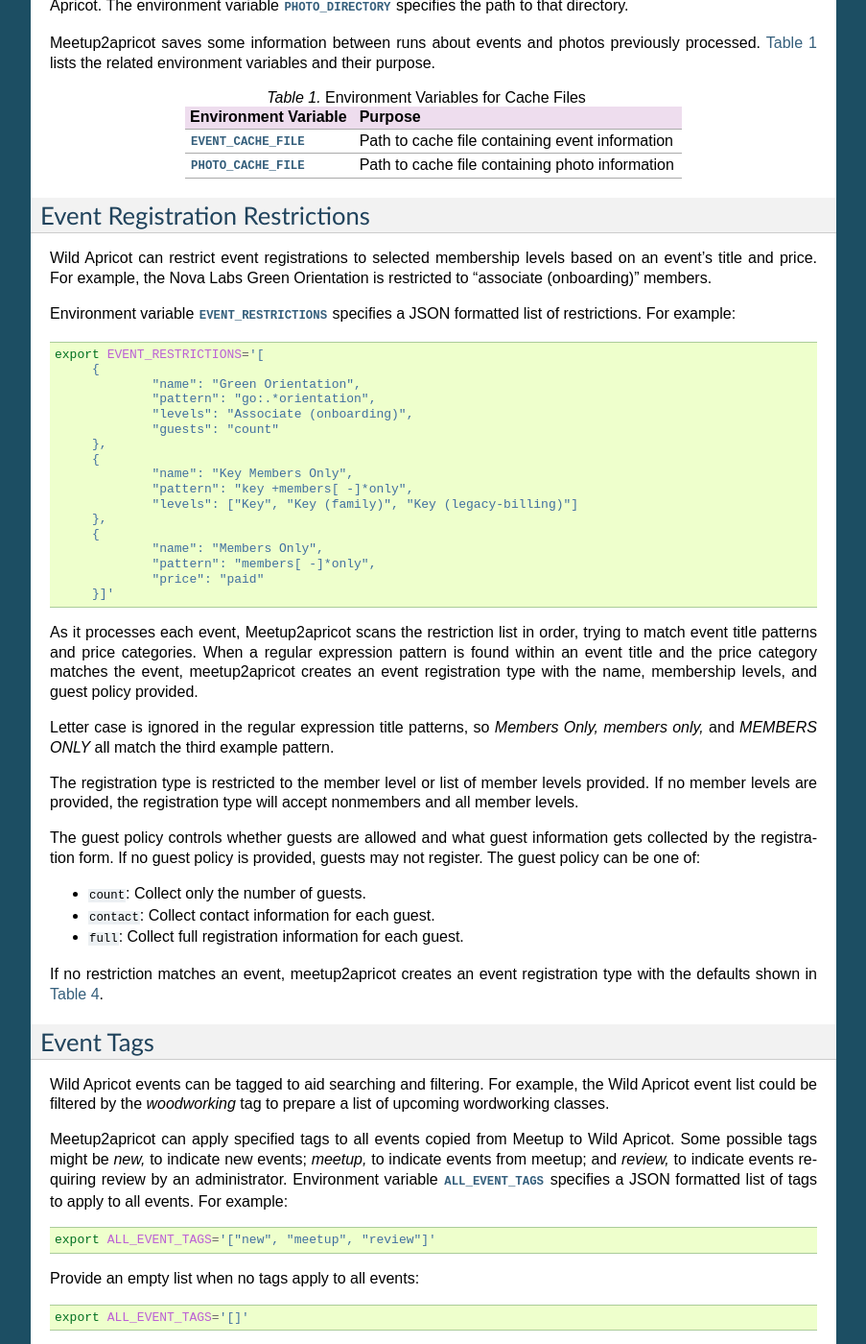
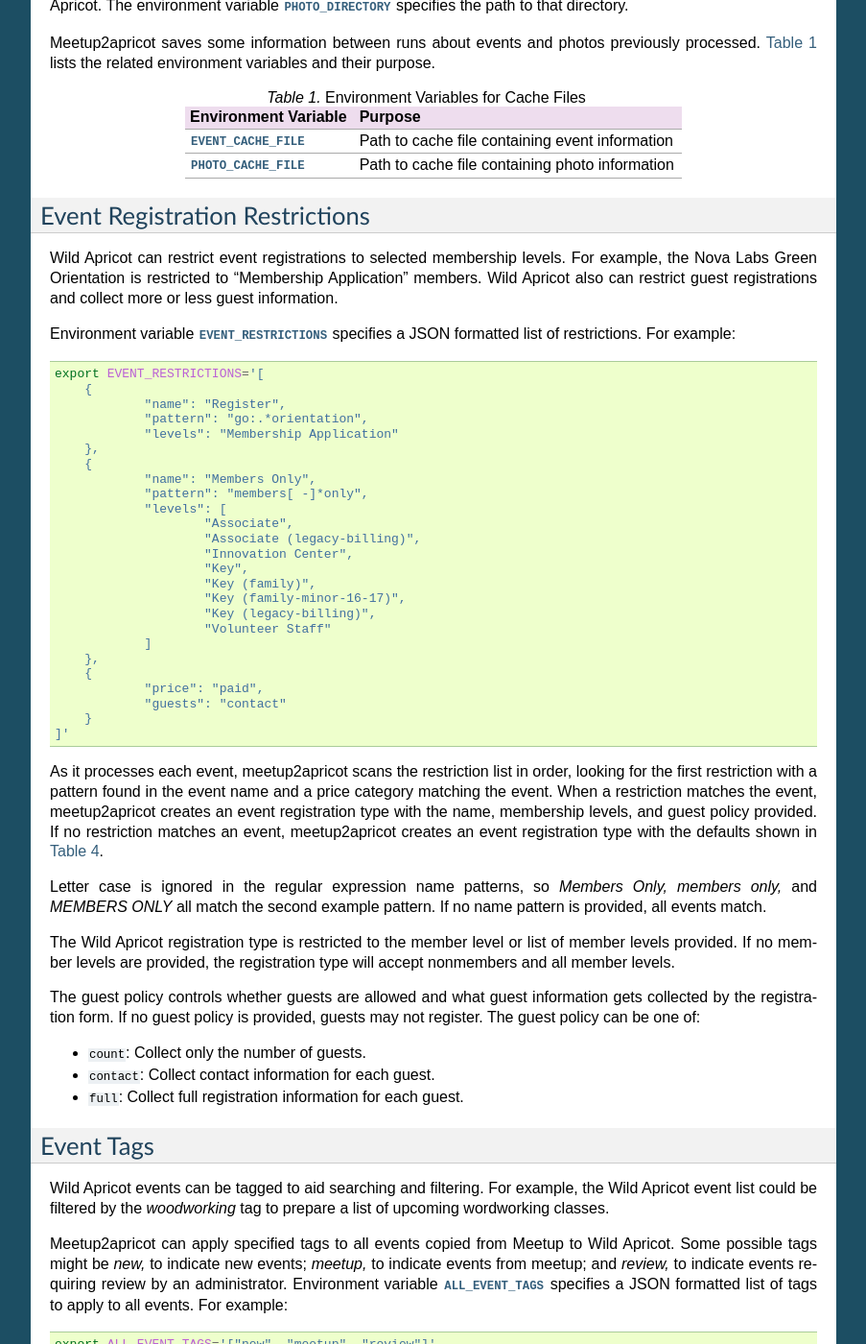
Before and after one commit to nova-labs/meetup2apricot, a Sphinx documentation site: the page built from docs/user-manual/configuration.rst, in a window 1280 px wide and 1400 px high, scrolled down 3178 px. Shown: the whole window at 96% size, without its empty margins (198-1101 px from the left). Built offline with Sphinx 7.4.7, drawn with Linux system fonts in a browser that asks for light colours; some of the changed text lies outside the part shown.

Commit message:
Improve documentation of registration restrictions.

```diff
--- a/docs/man/meetup2apricot.rst
+++ b/docs/man/meetup2apricot.rst
@@ -174,7 +174,7 @@
    +=============+=====================================================================+==================+
    | ``name``    | Event registration type name                                        | ``RSVP``         |
    +-------------+---------------------------------------------------------------------+------------------+
-   | ``pattern`` | Case-insensitive regular expression to match an event title         | Match all titles |
+   | ``pattern`` | Case-insensitive regular expression to match an event name          | Match all names  |
    +-------------+---------------------------------------------------------------------+------------------+
    | ``price``   | ``free`` or ``paid``                                                | Match all prices |
    +-------------+---------------------------------------------------------------------+------------------+
--- a/docs/user-manual/configuration.rst
+++ b/docs/user-manual/configuration.rst
@@ -158,44 +158,57 @@
 Event Registration Restrictions
 -------------------------------
 
-Wild Apricot can restrict event registrations to selected membership levels
-based on an event's title and price.
-For example, the Nova Labs Green Orientation is restricted to "associate
-(onboarding)" members.
+Wild Apricot can restrict event registrations to selected membership levels.
+For example, the Nova Labs Green Orientation is restricted to "Membership
+Application" members.
+Wild Apricot also can restrict guest registrations and collect more or less
+guest information.
 
 Environment variable :envvar:`EVENT_RESTRICTIONS` specifies a JSON formatted
 list of restrictions.
 For example::
 
     export EVENT_RESTRICTIONS='[
-         {
-                 "name": "Green Orientation",
-                 "pattern": "go:.*orientation",
-                 "levels": "Associate (onboarding)",
-                 "guests": "count"
-         },
-         {
-                 "name": "Key Members Only",
-                 "pattern": "key +members[ -]*only",
-                 "levels": ["Key", "Key (family)", "Key (legacy-billing)"]
-         },
-         {
-                 "name": "Members Only",
-                 "pattern": "members[ -]*only",
-                 "price": "paid"
-         }]'
+        {
+                "name": "Register",
+                "pattern": "go:.*orientation",
+                "levels": "Membership Application"
+        },
+        {
+                "name": "Members Only",
+                "pattern": "members[ -]*only",
+                "levels": [
+                        "Associate",
+                        "Associate (legacy-billing)",
+                        "Innovation Center",
+                        "Key",
+                        "Key (family)",
+                        "Key (family-minor-16-17)",
+                        "Key (legacy-billing)",
+                        "Volunteer Staff"
+                ]
+        },
+        {
+                "price": "paid",
+                "guests": "contact"
+        }
+    ]'
 
-As it processes each event, Meetup2apricot scans the restriction list in order,
-trying to match event title patterns and price categories.
-When a regular expression pattern is found within an event title and the price
-category matches the event, meetup2apricot creates an event registration type
-with the name, membership levels, and guest policy provided.
+As it processes each event, meetup2apricot scans the restriction list in order,
+looking for the first restriction with a pattern found in the event name and a
+price category matching the event.
+When a restriction matches the event, meetup2apricot creates an event
+registration type with the name, membership levels, and guest policy provided.
+If no restriction matches an event, meetup2apricot creates an event
+registration type with the defaults shown in
+:numref:`Table %s <default_restriction_values>`.
 
-Letter case is ignored in the regular expression title patterns, so *Members
-Only, members only,* and *MEMBERS ONLY* all match the third example pattern.
+Letter case is ignored in the regular expression name patterns, so *Members
+Only, members only,* and *MEMBERS ONLY* all match the second example pattern.
+If no name pattern is provided, all events match.
 
-The registration type is restricted to the member level or list of member
-levels provided.
+The Wild Apricot registration type is restricted to the member level or list of
+member levels provided.
 If no member levels are provided, the registration type will accept nonmembers
 and all member levels.
 
@@ -207,10 +220,6 @@
 * ``count``: Collect only the number of guests.
 * ``contact``: Collect contact information for each guest.
 * ``full``: Collect full registration information for each guest.
-
-If no restriction matches an event, meetup2apricot creates an event
-registration type with the defaults shown in
-:numref:`Table %s <default_restriction_values>`.
 
 Event Tags
 ----------
@@ -234,7 +243,7 @@
 
     export ALL_EVENT_TAGS='[]'
 
-Meetup2apricot can translate accounting codes from event titles into Wild
+Meetup2apricot can translate accounting codes from event name into Wild
 Apricot event tags.
 |Nova Labs Accounting Codes|_ contains the authoritative list of accounting
 codes and their event tags.
@@ -253,7 +262,7 @@
 
 .. |Nova Labs Accounting Codes| replace:: The Nova Labs wiki
 
-Meetup2apricot would extract accounting code *RO* from event title "RO: Robot
+Meetup2apricot would extract accounting code *RO* from event name "RO: Robot
 Group Meetup" and use the ``CODES_TO_TAGS`` mapping to apply tags *electronics*
 and *3d-printing* to the event.
 
--- a/docs/user-manual/overview.rst
+++ b/docs/user-manual/overview.rst
@@ -48,6 +48,7 @@
 - Wild Apricot API credentials
 - Date/time thresholds for event conversion
 - Event tagging
+- Registration restrictions
 - Paths to local and remote files and directories
 
 The :ref:`meetup2apricot man page <meetup2apricot-environment>` defines the
```
Also changed, not shown: other parts of docs/man/meetup2apricot.rst (+1 -1 lines).
